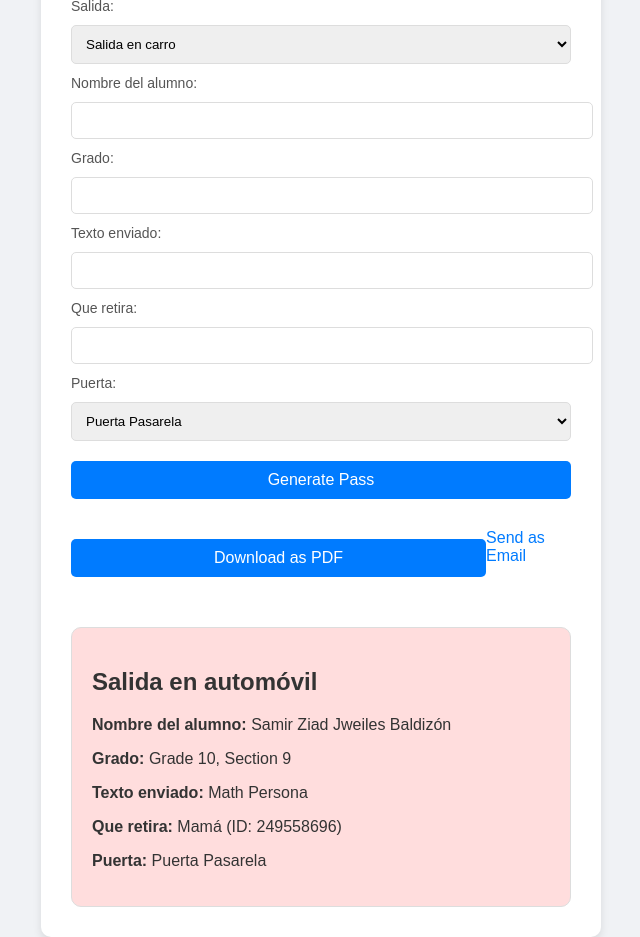
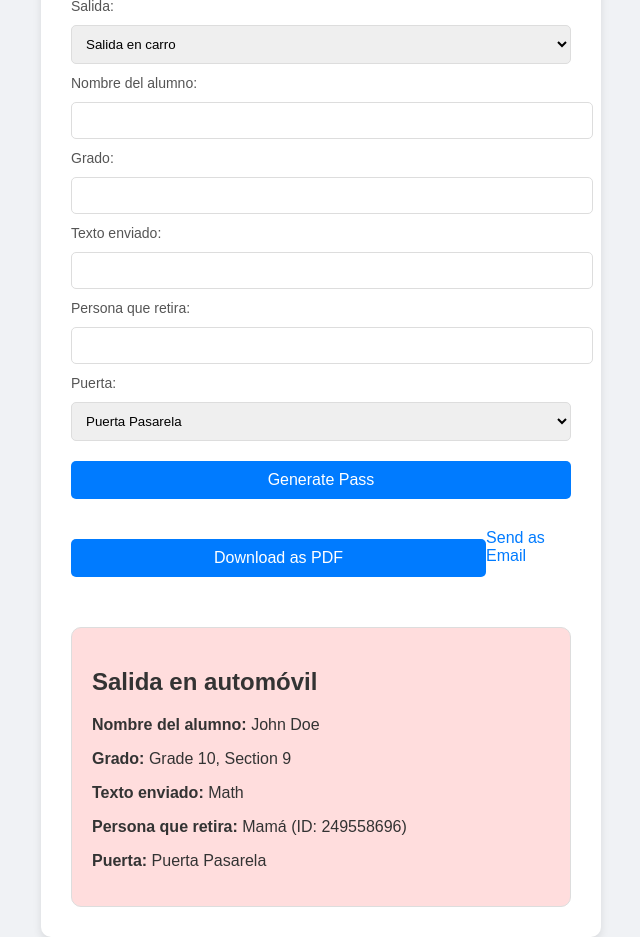
Before and after one commit to GramixelForge/SwiftPass, a plain HTML site: page index.html in a window 1280 px wide. Shown: the whole page, without its empty margins (319-959 px from the left). Drawn offline with Linux system fonts and the light colour scheme.

Commit message:
Update index.html

```diff
--- a/index.html
+++ b/index.html
@@ -26,7 +26,7 @@
         <label for="message">Texto enviado:</label>
         <input type="text" id="message" name="message" required>
 
-        <label for="guardian">Que retira:</label>
+        <label for="guardian">Persona que retira:</label>
         <input type="text" id="guardian" name="guardian" required>
 
         <label for="door">Puerta:</label>
@@ -48,10 +48,10 @@
     <!-- Example pass preview -->
     <div class="pass" style="margin-top: 40px;">
         <h2>Salida en automóvil</h2>
-        <p><strong>Nombre del alumno:</strong> Samir Ziad Jweiles Baldizón</p>
+        <p><strong>Nombre del alumno:</strong> John Doe</p>
         <p><strong>Grado:</strong> Grade 10, Section 9</p>
-        <p><strong>Texto enviado:</strong> Math Persona</p>
-        <p><strong>Que retira:</strong> Mamá (ID: 249558696)</p>
+        <p><strong>Texto enviado:</strong> Math</p>
+        <p><strong>Persona que retira:</strong> Mamá (ID: 249558696)</p>
         <p><strong>Puerta:</strong> Puerta Pasarela</p>
     </div>
 </div>
```
